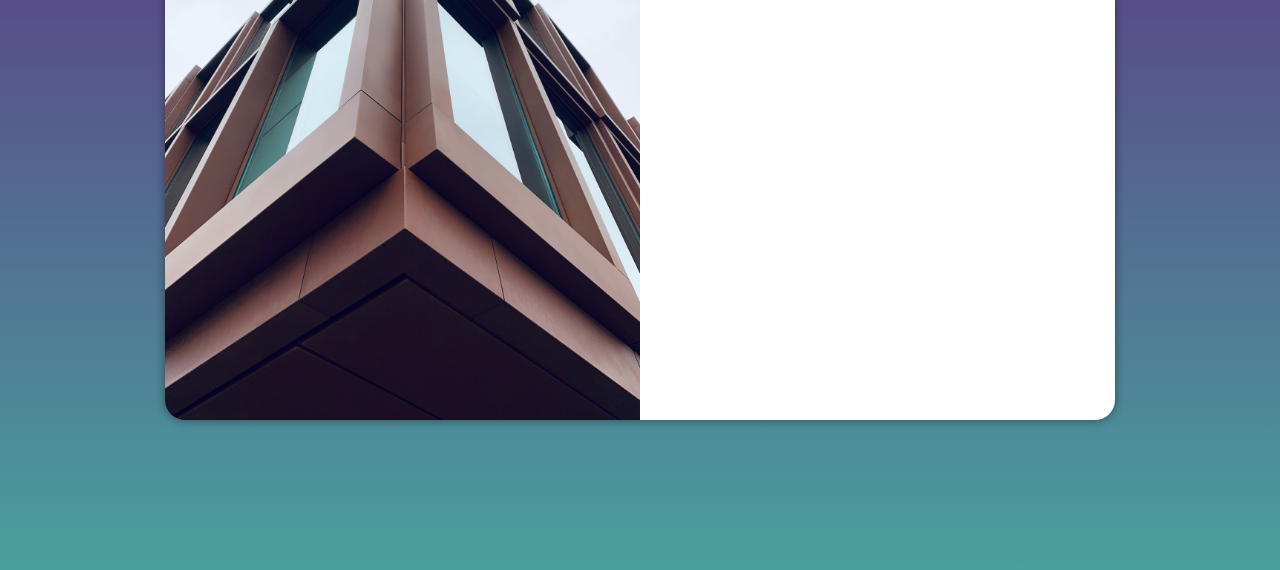
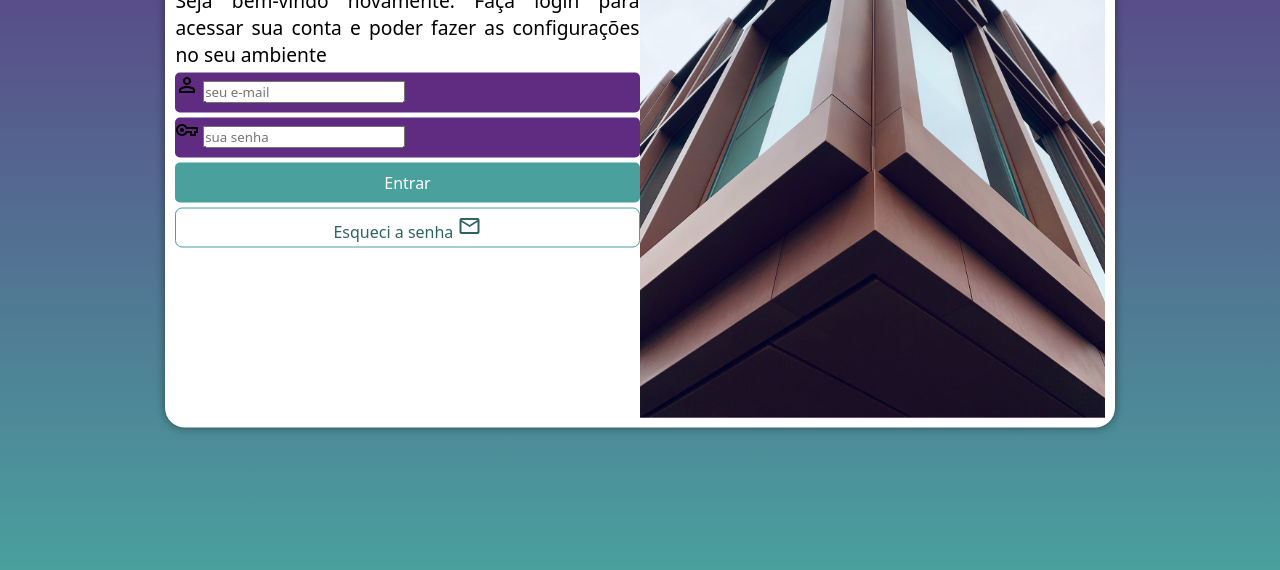
Before and after one commit to luciendelalves/projeto-login, a plain HTML site: page index.html in a window 1280 px wide. Shown: the part 230-800 px from the top of the page. Drawn offline with nearby package versions, Linux system fonts and the light colour scheme.

Commit message:
formatação do formulário

```diff
--- a/estilos/media-query.css
+++ b/estilos/media-query.css
@@ -33,7 +33,7 @@
     }
 
     section#login > div#imagem {
-        float: left;
+        float: right;
         width: 50%;
         height: 100%;
     }
@@ -43,4 +43,12 @@
         width: 50%;
     }
 
+    div#formulario > h1 {
+        font-size: 2em;
+    }
+
+    div#formulario > p {
+        font-size: 1.2em;
+    }
+
 }
--- a/estilos/style.css
+++ b/estilos/style.css
@@ -33,12 +33,13 @@ section#login {
 
     background-color: white;
     width: 250px;
-    height: 500px;
+    height: 515px;
     border-radius: 20px;
     box-shadow: 0px 0px 10px rgb(0, 0, 0, 0.450);
 
     transition: width .3s; height: .3s;
     transition-timing-function: ease;
+    padding: 10px;
 }
 
 section#login > div#imagem {
@@ -53,3 +54,67 @@ section#login > div#formulário {
     display: block;
     padding: 10px;
 }
+
+div#formulario > h1 {
+    text-align: center;
+    margin-bottom: 10px;
+    padding-top: 10px;
+}
+
+div#formulario > p {
+    text-align: justify;
+    font-size: 0.8em;
+    padding: 0.5px;
+}
+
+form > div.campo {
+    background-color: #5f2c82;
+    width: 100%;
+    display: block;
+    height: 40px;
+    border-radius: 5px;
+    margin: 5px 0px;
+}
+
+div.campo > label {
+    display: none;
+}
+
+form > input[type=submit] {
+    display: block;
+    font-size: 1em;
+    width: 100%;
+    height: 40px;
+    background-color: #49a09d;
+    color: white;
+    border: none;
+    border-radius: 5px;
+    cursor: pointer;
+}
+
+form > input[type=submit]:hover {
+    background-color: #2d6462;
+}
+
+form > a.botao {
+    display: block;
+    text-align: center;
+    font-size: 1em;
+    width: 100%;
+    height: 40px;
+    padding-top: 5px;
+    margin-top: 5px;
+    background-color: white;
+    color: #2d6462;
+    border: 1px solid #49a09d;
+    border-radius: 7px;
+    text-decoration: none;
+}
+
+form > a.botao:hover {
+    background-color: #6cd3cf;
+}
+
+form > a.botao > i {
+    font-size: 0.8em;
+}
--- a/index.html
+++ b/index.html
@@ -4,6 +4,7 @@
     <meta charset="UTF-8">
     <meta name="viewport" content="width=device-width, initial-scale=1.0">
     <title>Login</title>
+    <link rel="stylesheet" href="https://fonts.googleapis.com/css2?family=Material+Symbols+Outlined:opsz,wght,FILL,GRAD@20..48,100..700,0..1,-50..200" />
     <link rel="stylesheet" href="estilos/style.css">
     <link rel="stylesheet" href="estilos/media-query.css">
 </head>
@@ -16,8 +17,21 @@
             <div id="formulario">
                 <h1>Login</h1>
                 <p>Seja bem-vindo novamente. Faça login para acessar sua conta e poder fazer as configurações no seu ambiente</p>
-                <form action="login.php" method="post">
-
+                <form action="login.php" method="post" autocomplete="on">
+                    <div class="campo">
+                        <span class="material-symbols-outlined">person</span>
+                        <input type="email" name="login" id="ilogin" placeholder="seu e-mail" autocomplete="email" required maxlength="30">
+                        <label for="ilogin">Login</label>
+                    </div>
+                    <div class="campo">
+                        <span class="material-symbols-outlined">vpn_key</span>
+                        <input type="password" name="senha" id="isenha" placeholder="sua senha" autocomplete="current-password">
+                        <label for="isenha">Senha</label>
+                    </div>
+                    <input type="submit" value="Entrar">
+                    <a href="esqueci.html" class="botao">
+                        Esqueci a senha <span class="material-symbols-outlined">mail</span>
+                    </a>
                 </form>
             </div>
         </section>
```
